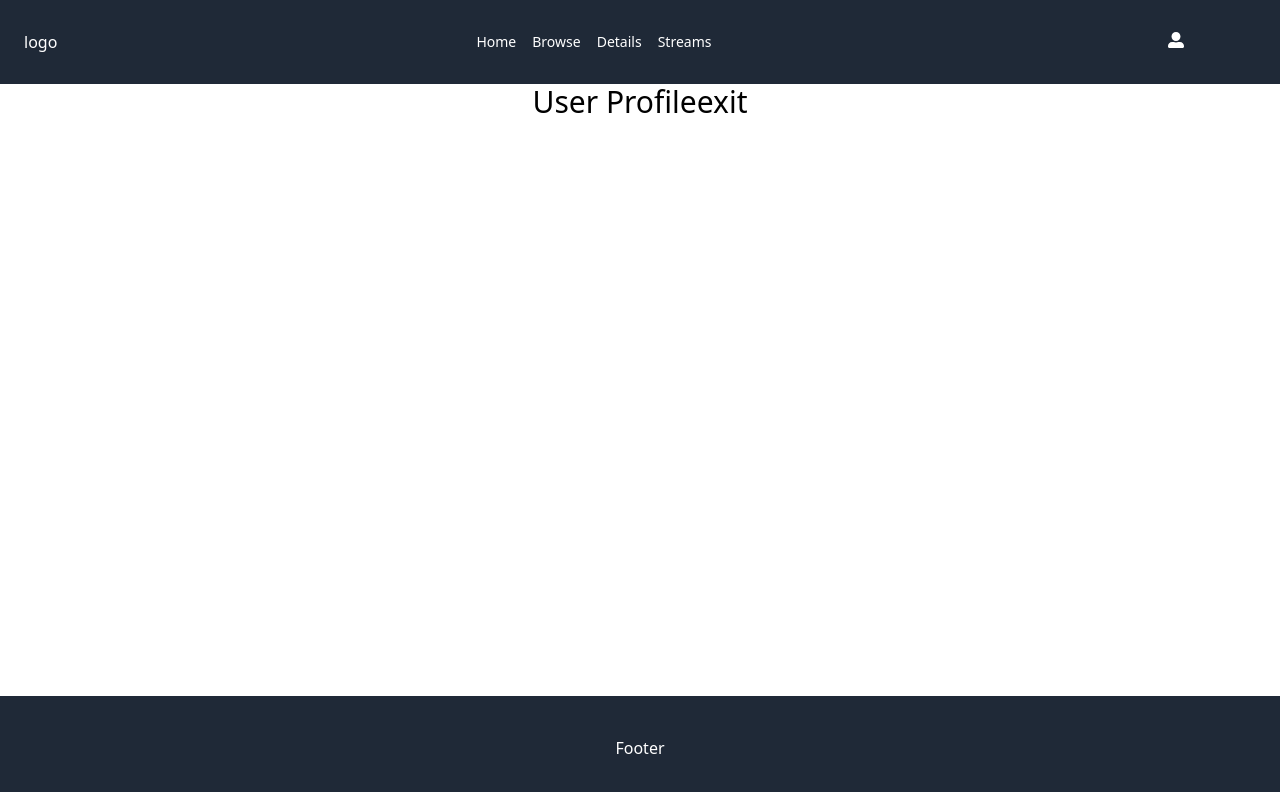
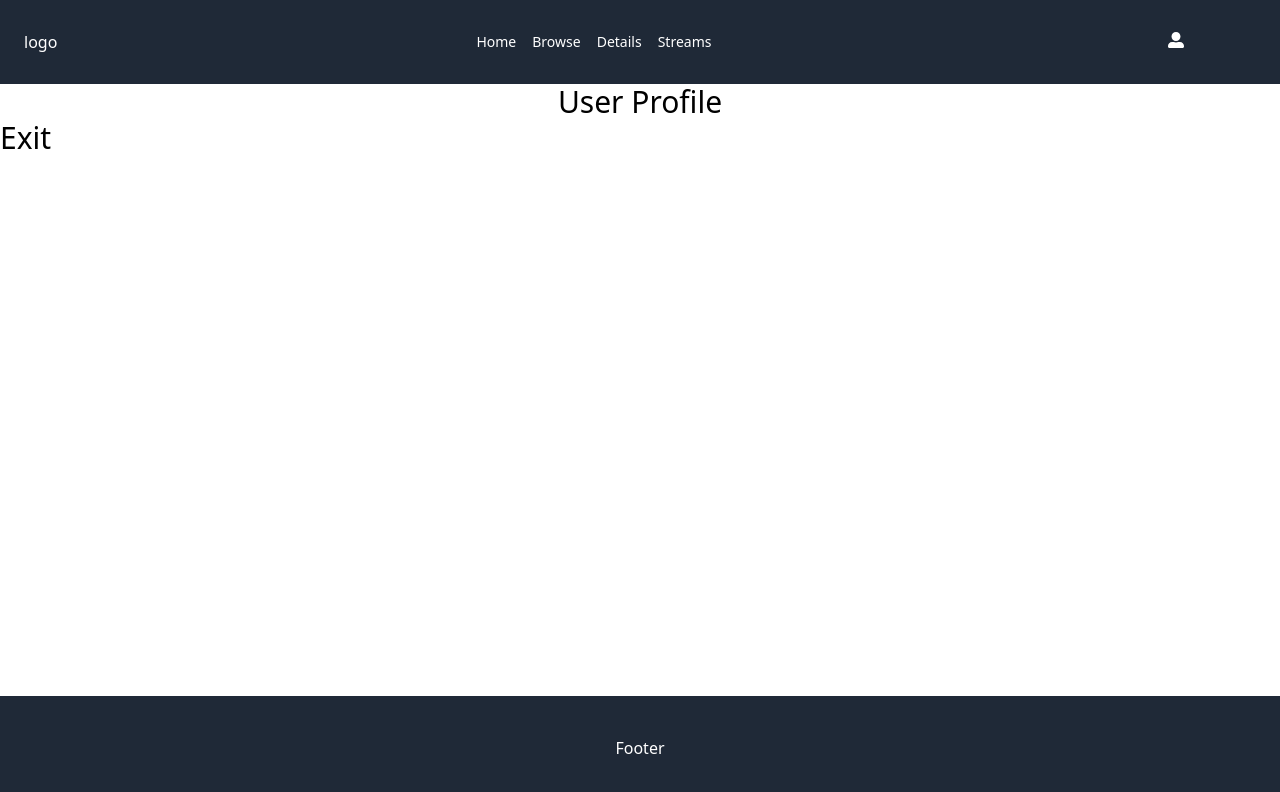
Before and after one commit to ibrahim-kurut/Auth-nextjs, a Next.js app: page /profile/1 in a window 1280 px wide. Shown: the top 792 px of the page. Built offline with nearby package versions, Linux system fonts and the light colour scheme; no server answers; sample sign-in values are in the browser's storage.

Commit message:
add sign out function to profile page

```diff
--- a/pages/profile/[id].jsx
+++ b/pages/profile/[id].jsx
@@ -1,10 +1,37 @@
-import React from 'react'
+import { signOut, useSession } from 'next-auth/react'
+import { useRouter } from 'next/router'
+import React, { useEffect } from 'react'
 
 const index = () => {
+    const { data: session } = useSession()
+    const { push } = useRouter()
+
+
+    // create handle signout function
+    const handleSignOut = () => {
+        if (confirm("are you sure")) {
+            signOut({ redirect: false })
+        }
+    }
+
+    useEffect(() => {
+        if (!session) {
+            push("/auth/login")
+        }
+    }, [session, push])
+
+
+
+
+
     return (
         <div className="text-center text-3xl capitalize">
-            user profile
-            <button>exit</button>
+            <div>user profile</div>
+            <div className='container mx-auto flex justify-start'>
+                <div
+                    onClick={handleSignOut}
+                    className="cursor-pointer">exit</div>
+            </div>
         </div>
     )
 }
```
